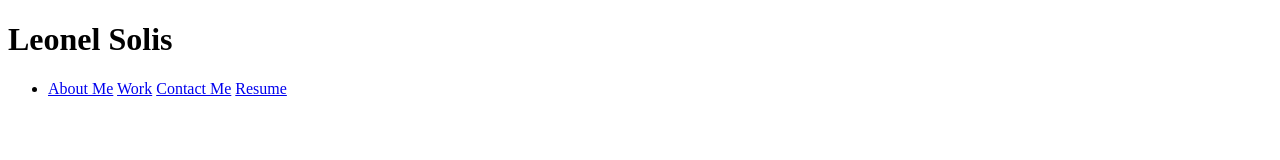
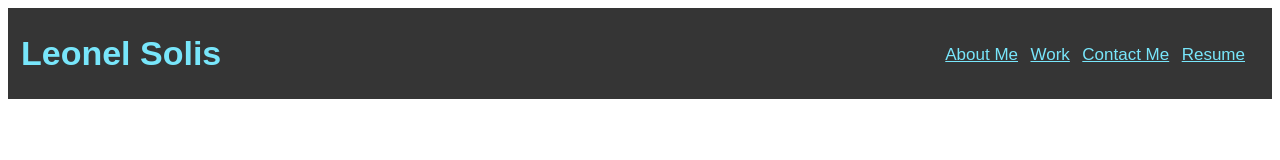
Before and after one commit to Solis07/Leonel-Solis-Portfolio, a plain HTML site: page index.html in a window 1280 px wide. Drawn offline with Linux system fonts and the light colour scheme.

Commit message:
Added CSS style to my header portion of my portfolio now on to the body

```diff
--- a/assets/css/style.css
+++ b/assets/css/style.css
@@ -0,0 +1,36 @@
+ .header {
+  font-family:Arial, Helvetica, sans-serif;
+  padding: 3px;
+  background-color: rgb(53, 53, 53);
+  color:rgb(120, 230, 251);
+ }
+
+ .header h1 {
+  margin-left: 5px;
+  padding-left: 5px;
+  display: inline-block;
+  font-size: 34px;
+  color: rgb(120, 230, 251);
+ }
+
+ .header nav {
+  margin-top: 18px;
+  margin-right: 20px;
+  float: right;
+ }
+
+ .header nav ul {
+  list-style-type: none;
+ }
+
+ .header nav ul li {
+  font-family:Arial, Helvetica, sans-serif;
+  display: inline-block;
+ }
+
+ a {
+  color: rgb(120, 230, 251);
+  font-size: 17px;
+  margin-right: 4px;
+  margin-left: 4px;
+ }
--- a/index.html
+++ b/index.html
@@ -8,18 +8,26 @@
   </head>
 
   <body>
-    <header>
+    <header class="header">
       <h1>Leonel Solis</h1>
       <nav>
         <ul>
           <li>
             <a href="#about-me">About Me</a>
+          </li>
+          <li>
             <a href="#work">Work</a>
+          </li>
+          <li>
             <a href="#contact-me">Contact Me</a>
+          </li>
+          <li>
             <a href="#resume">Resume</a>
           </li>
         </ul>
       </nav>
+    </header>
 
   </body>
+
 </html>
```
